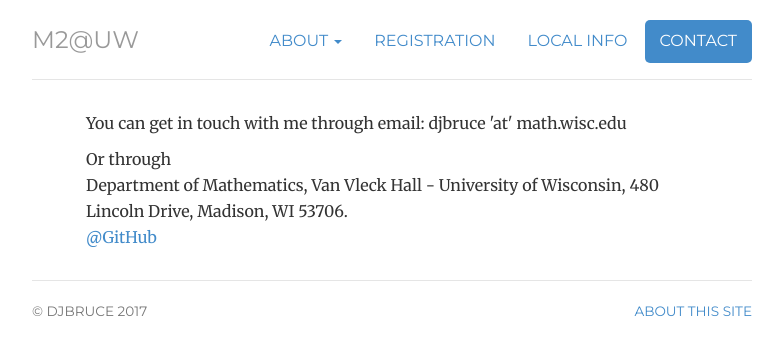
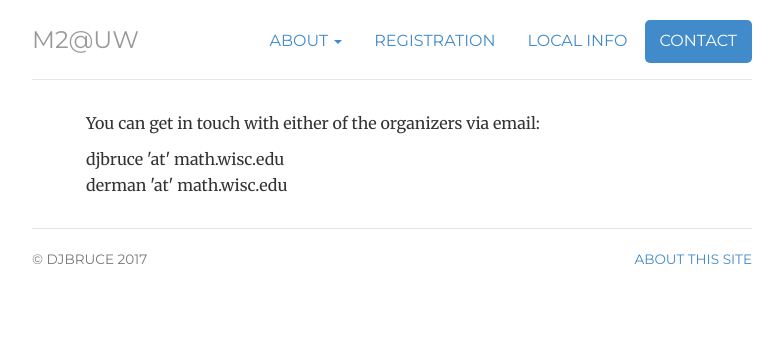
Before and after one commit to julietteBruce/M2-Wisconsin-2018, a Jekyll site: the page built from contact/index.html, in a window 1280 px wide. Shown: the top 355 px of the page, without its empty margins (248-1031 px from the left). Built offline with Jekyll 4.4.1, drawn with Linux system fonts in a browser that asks for light colours.

Commit message:
Changed to Absolute paths

```diff
--- a/_includes/header.html
+++ b/_includes/header.html
@@ -6,14 +6,14 @@
 		<a class="dropdown-toggle" data-toggle="dropdown" href="#">About
     	<span class="caret"></span></a>
     	<ul class="dropdown-menu">
-    		<li class="{{ page.purpose }}"><a href="/purpose" title="Purpose">Purpose</a></li>
-      		<li class="{{ page.projects }}"><a href="/projects" title="Projects">Projects</a></li>
-      		<li class="{{ page.participants }}"><a href="/participants" title="Presentations">Participants</a></li>
+    		<li class="{{ page.purpose }}"><a href="/M2-Wisconsin-2018/purpose" title="Purpose">Purpose</a></li>
+      		<li class="{{ page.projects }}"><a href="https://djbruce.github.io/M2-Wisconsin-2018/projects" title="Projects">Projects</a></li>
+      		<li class="{{ page.participants }}"><a href="https://djbruce.github.io/M2-Wisconsin-2018/participants" title="Presentations">Participants</a></li>
     	</ul>
   		</li>
-		<li class="{{ page.registration }}"><a href="/registration" title="Registration">Registration</a></li>
-		<li class="{{ page.local }}"><a href="/travel" title="Travel">Local Info</a></li>
-		<li class="{{ page.contact }}"><a href="/contact" title="Contact">Contact</a></li>
+		<li class="{{ page.registration }}"><a href="https://djbruce.github.io/M2-Wisconsin-2018/registration" title="Registration">Registration</a></li>
+		<li class="{{ page.local }}"><a href="https://djbruce.github.io/M2-Wisconsin-2018/local" title="Local Info">Local Info</a></li>
+		<li class="{{ page.contact }}"><a href="https://djbruce.github.io/M2-Wisconsin-2018/contact" title="Contact">Contact</a></li>
 	</ul>
-	<h3 class="text-muted"><a href="/">M2@UW</a></h3>
+	<h3 class="text-muted"><a href="https://djbruce.github.io/M2-Wisconsin-2018/">M2@UW</a></h3>
 </div> <!-- /header -->
--- a/contact/index.html
+++ b/contact/index.html
@@ -2,16 +2,14 @@
 layout: default
 title: Contact
 contact: active
-description: Contact Info for DJ Bruce.
+description: Organizers' Contact Info.
 ---
 <div class="contact">
 
-	<p>You can get in touch with me through email: djbruce 'at' math.wisc.edu</p>
-
-	Or through
+	<p>You can get in touch with either of the organizers via email:</p>
 	<ul class="list-unstyled">
-	<li> Department of Mathematics, Van Vleck Hall - University of Wisconsin, 480 Lincoln Drive, Madison, WI 53706.
-	<li><a href="http://github.com/djbruce">@GitHub</a></li>
+	<li> djbruce 'at' math.wisc.edu
+	<li> derman 'at' math.wisc.edu
 	</ul>
 
 </div>
```
